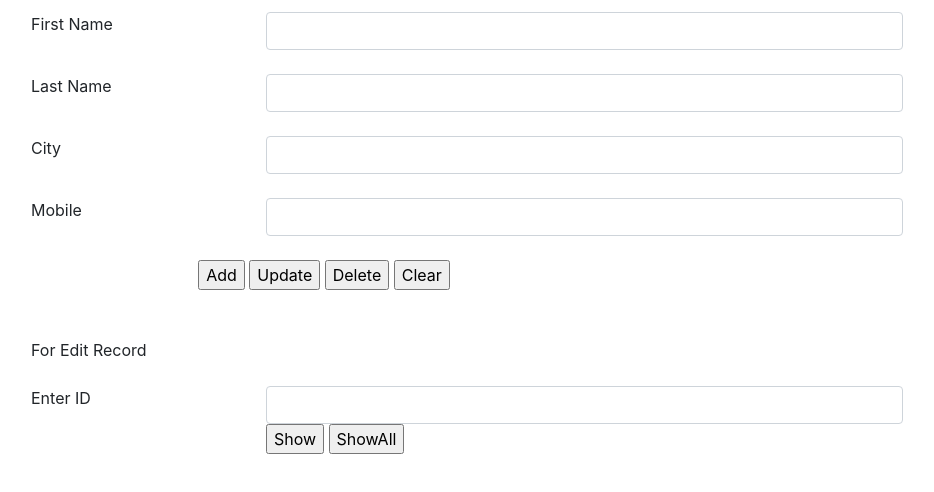
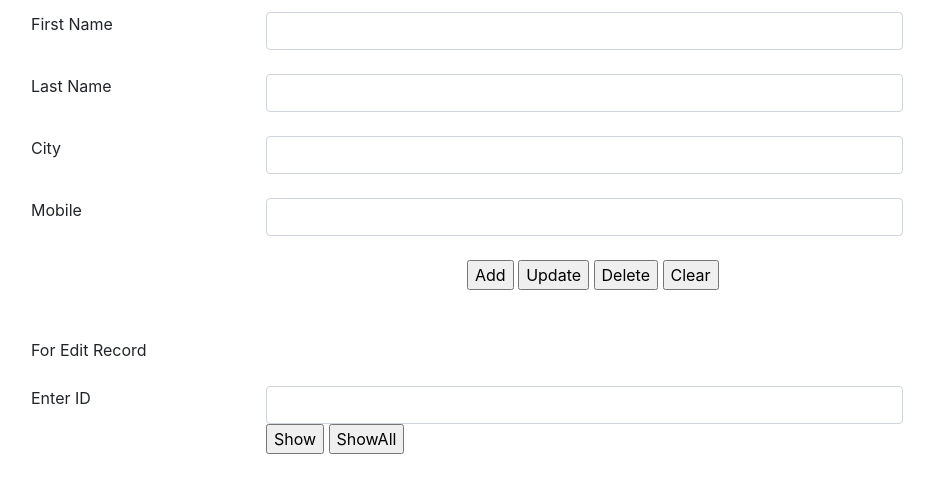
Before and after one commit to jscrud/jscrud.github.io, a plain HTML site: page index.html in a window 1280 px wide. Shown: the whole page, without its empty margins (173-1107 px from the left). Drawn offline with Linux system fonts and the light colour scheme.

Commit message:
Update index.html

```diff
--- a/index.html
+++ b/index.html
@@ -12,7 +12,7 @@
         }
 
         #nut {
-            padding-left: 20%;
+            padding-left: 50%;
         }
     </style>
     <script src="jquery-3.4.1.min.js"></script>
```
